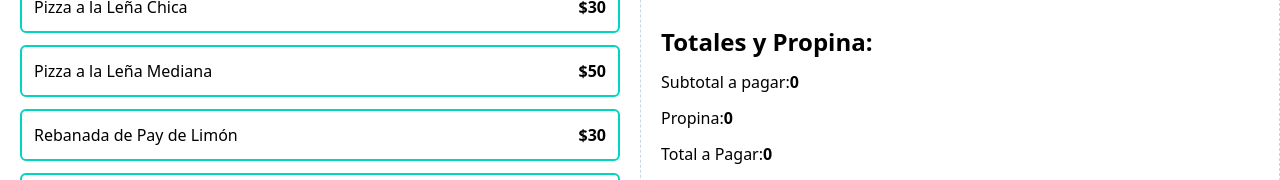
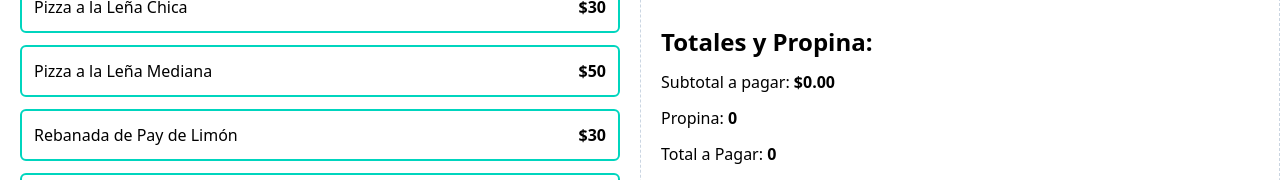
Before and after one commit to bmenc/calculadora_propinas, a React (Vite) app: page / in a window 1280 px wide. Shown: the part 279-459 px from the top of the page. Built offline with nearby package versions, Linux system fonts and the light colour scheme.

Commit message:
122. Calculando el Consumo y más TypeScript

```diff
--- a/src/App.tsx
+++ b/src/App.tsx
@@ -31,7 +31,9 @@
             order={order}
             removeItem={removeItem}
           />
-          <OrderTotals/>
+          <OrderTotals
+            order={order}
+          />
         </div>
       </main>
     </>
--- a/src/components/OrderTotals.tsx
+++ b/src/components/OrderTotals.tsx
@@ -1,15 +1,25 @@
-export default function OrderTotals() {
+import { useMemo } from "react"
+import type { OrderItem } from "../types"
+import { formatCurrency } from "../helpers"
+
+type OrderTotalsProps = {
+    order: OrderItem[]
+}
+
+export default function OrderTotals({order}: OrderTotalsProps) {
+    const subtotalAmout = useMemo(() => order.reduce((total, item) => total + (item.quantity * item.price), 0), [order])
+
     return (
         <>
             <div className="space-y-3">
                 <h2 className="font-black text-2xl">Totales y Propina:</h2>
-                <p>Subtotal a pagar:{''}
+                <p>Subtotal a pagar: {''}
+                    <span className="font-bold">{formatCurrency(subtotalAmout)}</span>
+                </p>
+                <p>Propina: {''}
                     <span className="font-bold">0</span>
                 </p>
-                <p>Propina:{''}
-                    <span className="font-bold">0</span>
-                </p>
-                <p>Total a Pagar:{''}
+                <p>Total a Pagar: {''}
                     <span className="font-bold">0</span>
                 </p>
             </div>
```
